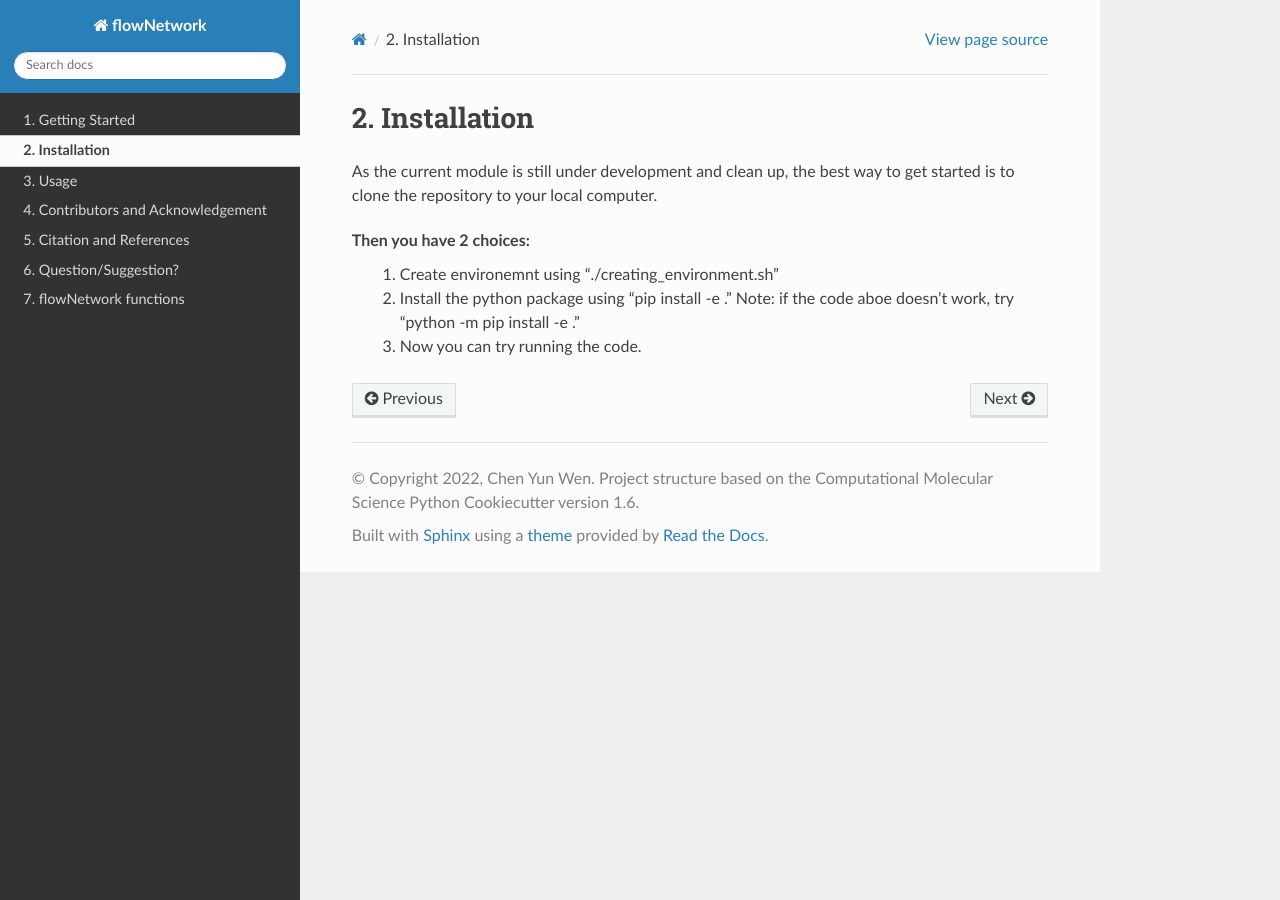
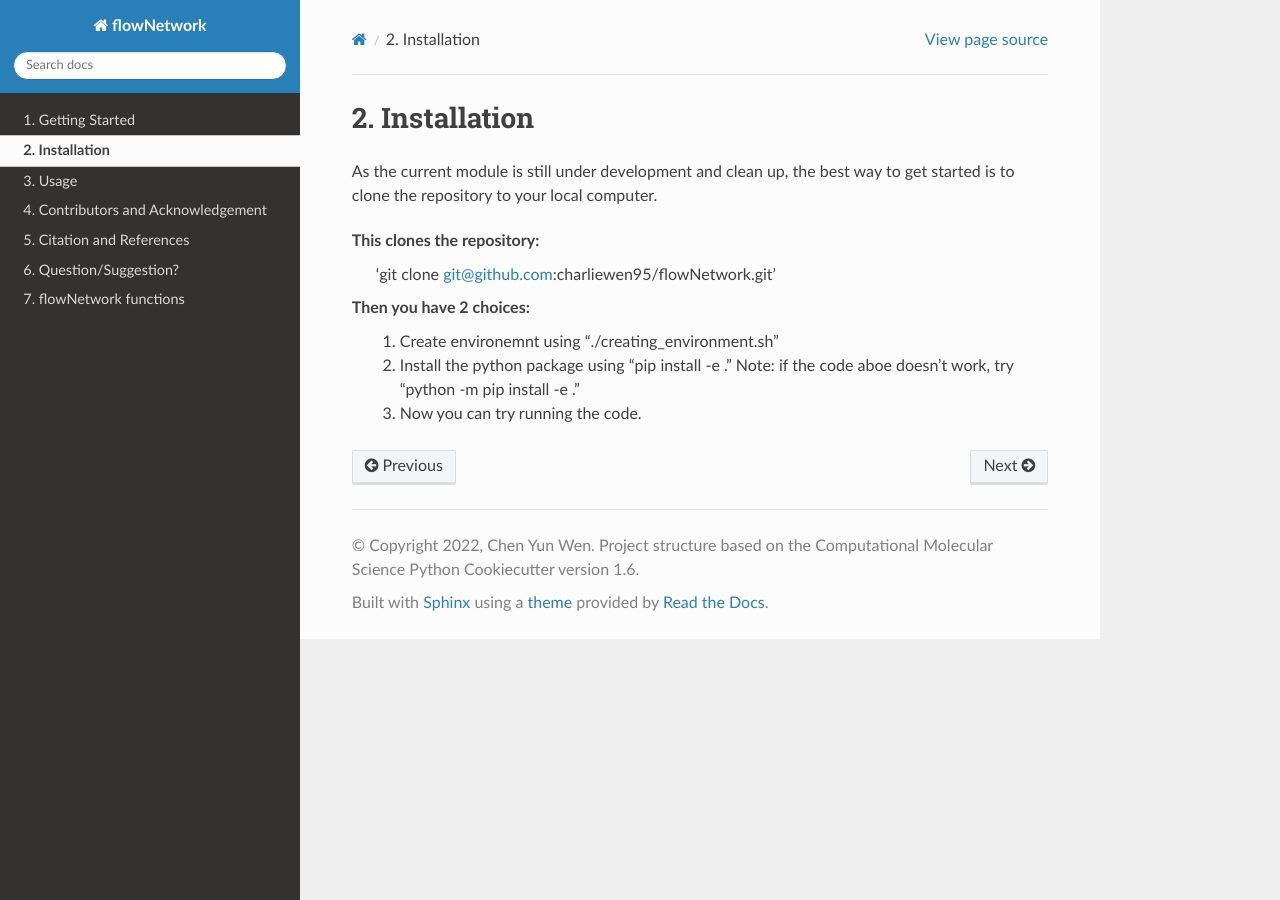
Before and after one commit to charliewen95/current-flow-allostery, a Sphinx documentation site: the page built from docs/source/documentation_pages/installation.rst, in a window 1280 px wide. Built offline with Sphinx 7.4.7 and the Read the Docs theme 2.0.0, drawn with Linux system fonts in a browser that asks for light colours; the version number could not be read and is left out.

Commit message:
adding pictures

```diff
--- a/docs/source/documentation_pages/installation.rst
+++ b/docs/source/documentation_pages/installation.rst
@@ -1,6 +1,9 @@
 Installation
 ============
 As the current module is still under development and clean up, the best way to get started is to clone the repository to your local computer.
+
+This clones the repository:
+   'git clone git@github.com:charliewen95/flowNetwork.git'
 
 Then you have 2 choices:
    1. Create environemnt using "./creating_environment.sh"
```
Also changed, not shown: README.md (+2 -0 lines), 2 other files.
